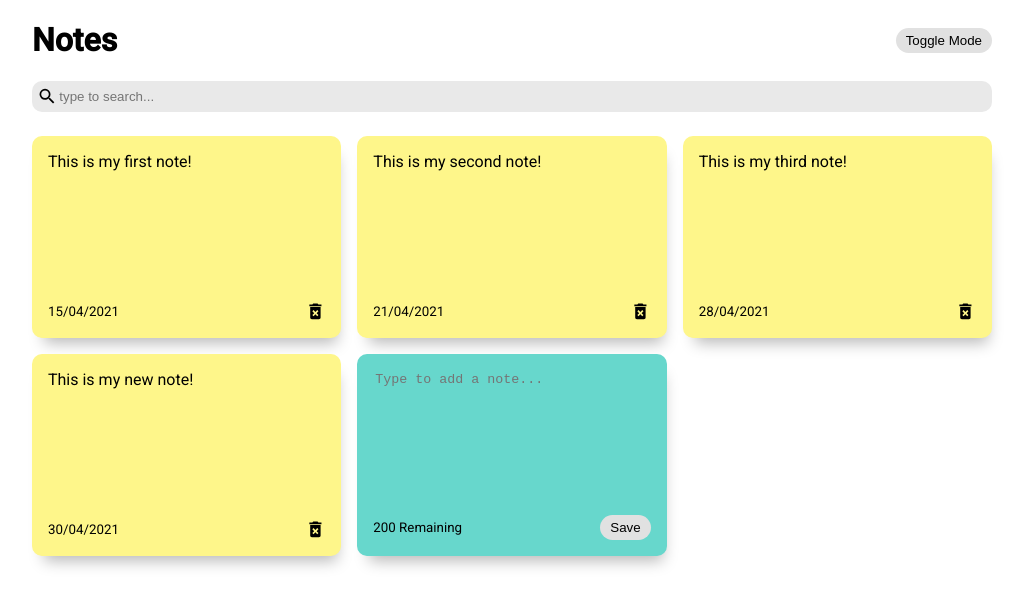
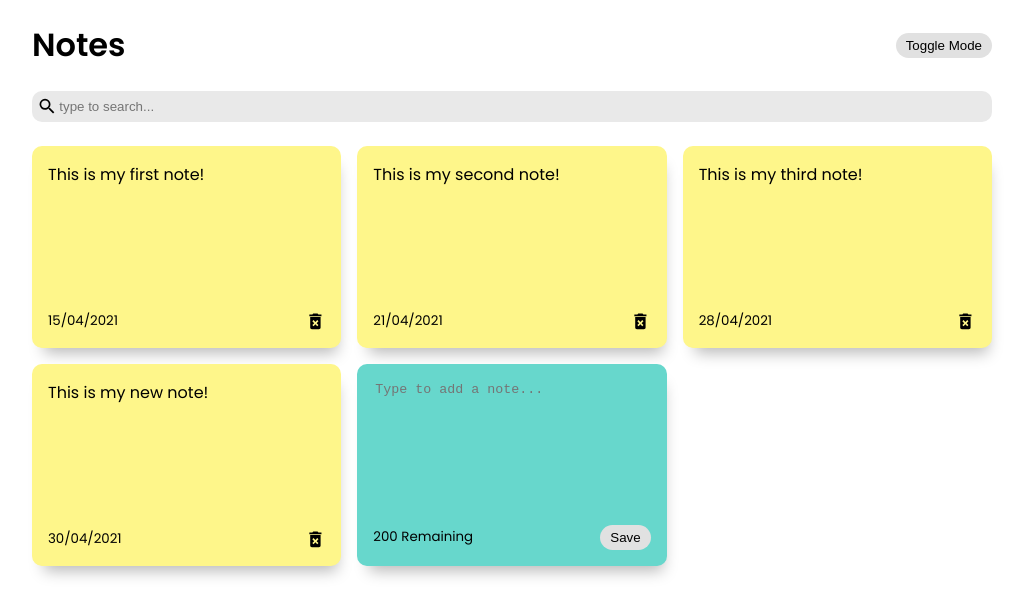
Before and after one commit to oheneadj/notes-app, a React (Create React App) app: page / in a window 1280 px wide. Shown: the top 616 px of the page, without its empty margins (128-1154 px from the left). Built offline with nearby package versions, Linux system fonts and the light colour scheme.

Commit message:
Update index.css

```diff
--- a/src/index.css
+++ b/src/index.css
@@ -1,8 +1,8 @@
-@import url('https://fonts.googleapis.com/css2?family=Roboto:ital,wght@0,400;0,500;1,400&display=swap');
+@import url('https://fonts.googleapis.com/css2?family=Poppins:wght@400;500;600&display=swap');
 
 body {
 	margin: 0;
-	 font-family: 'Roboto', sans-serif;
+	font-family: 'Poppins', sans-serif;
 	-webkit-font-smoothing: antialiased;
 	-moz-osx-font-smoothing: grayscale;
 }
```
